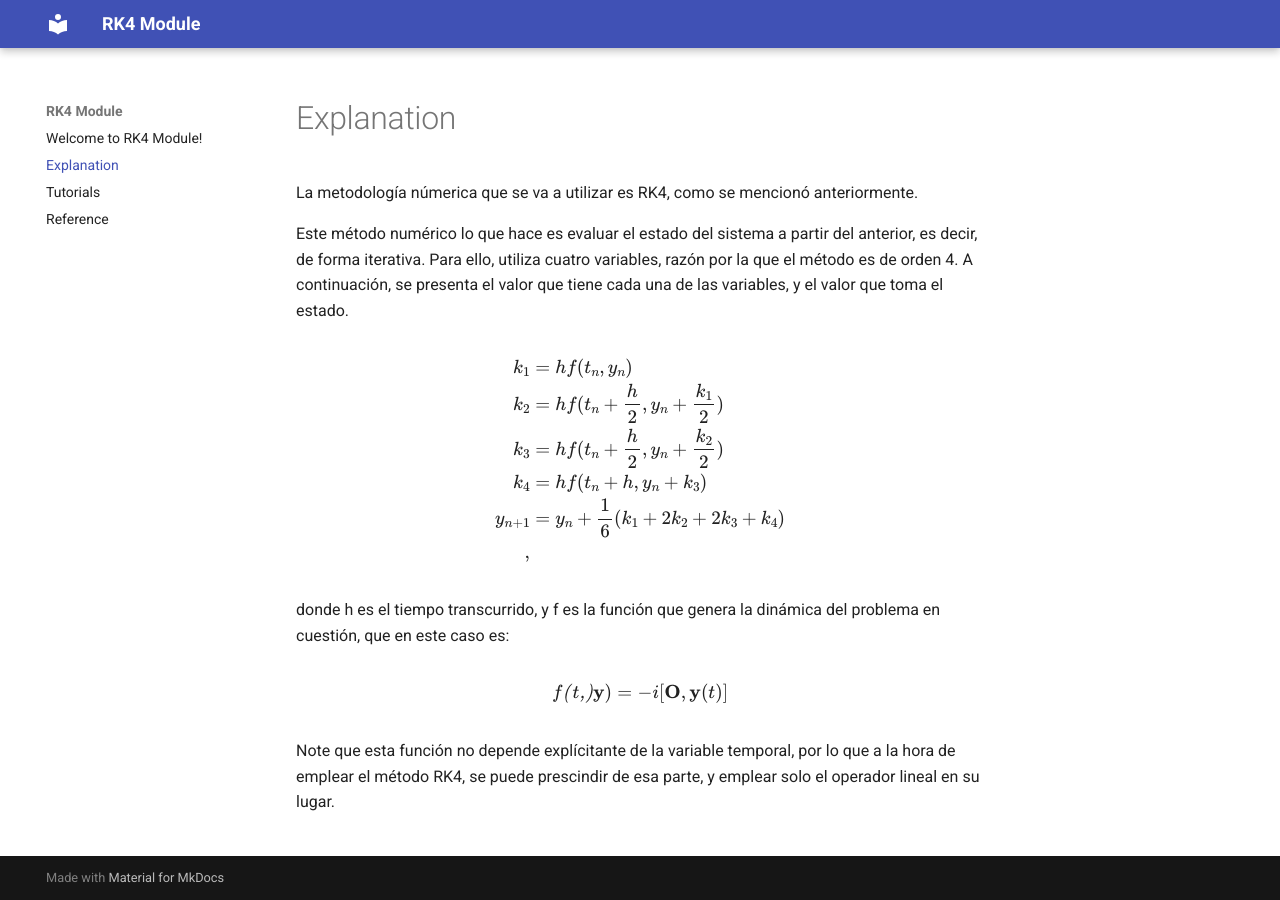
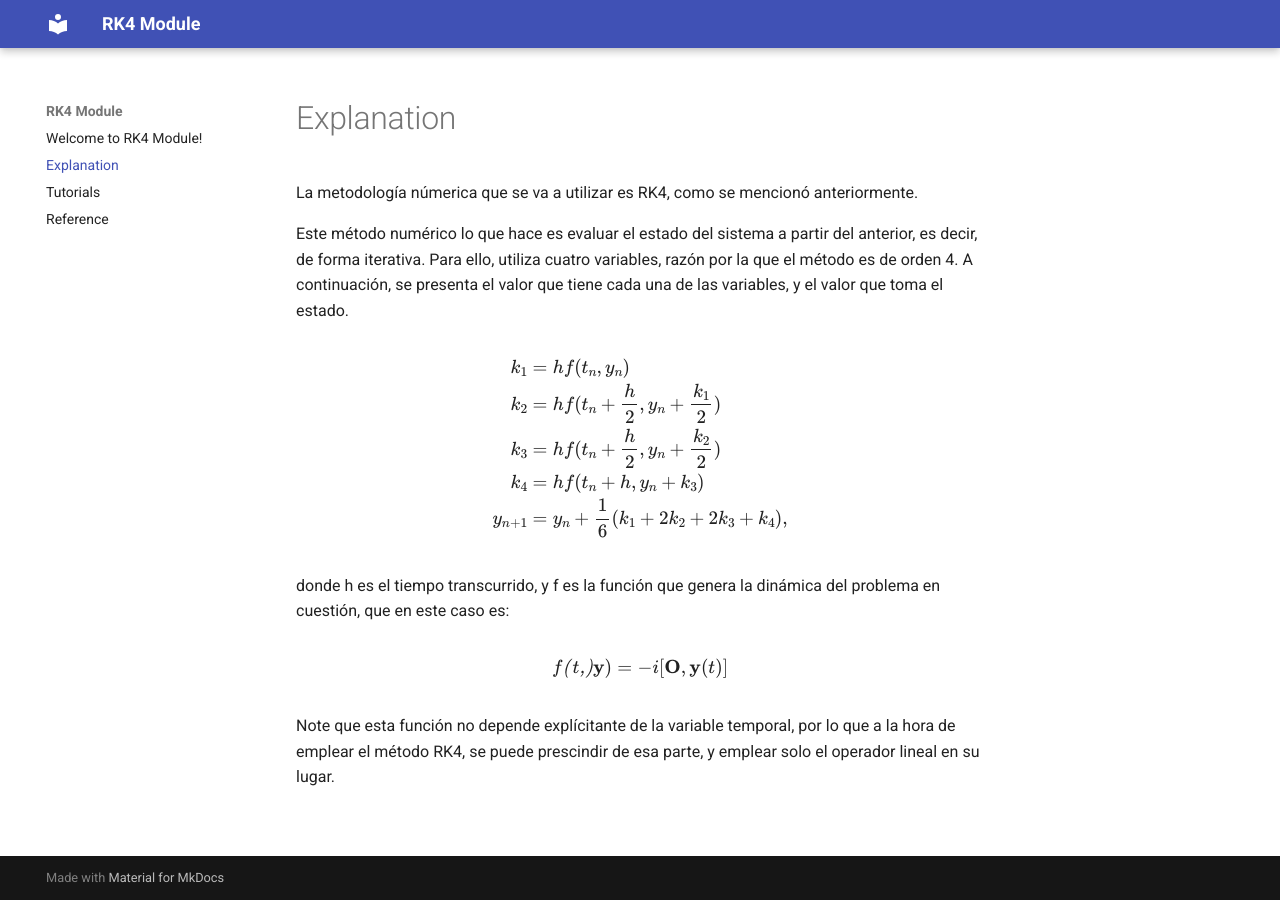
Before and after one commit to RudyMiranda04/RK4.-Tarea, an MkDocs documentation site: the page built from docs/explanation.md, in a window 1280 px wide. Built offline with MkDocs 1.6.1 and Material for MkDocs 9.7.7, drawn with Linux system fonts in a browser that asks for light colours.

Commit message:
Correccion docs

```diff
--- a/docs/explanation.md
+++ b/docs/explanation.md
@@ -10,7 +10,7 @@ $$
     k_2 &= h f(t_n + \frac{h}{2}, y_n + \frac{k_1}{2})  \\
     k_3 &= h f(t_n + \frac{h}{2}, y_n + \frac{k_2}{2})  \\
     k_4 &= h f(t_n + h, y_n + k_3)  \\
-    y_{n+1} &= y_n + \frac{1}{6} (k_1 + 2k_2 + 2k_3 + k_4) \\,
+    y_{n+1} &= y_n + \frac{1}{6} (k_1 + 2k_2 + 2k_3 + k_4), \\
 \end{aligned}
 $$
 
```
Also changed, not shown: docs/index.md (+1 -1 lines), docs/tutorials.md (+1 -1 lines).
